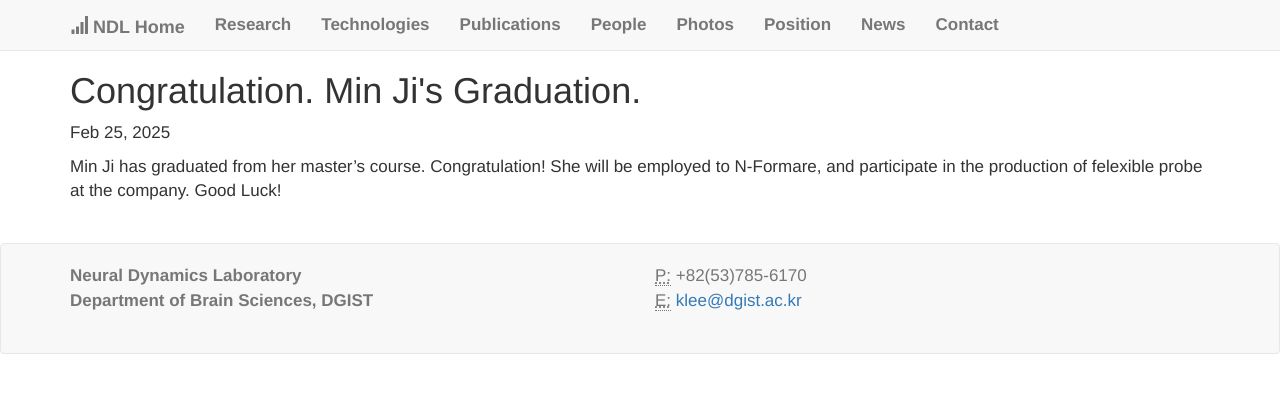
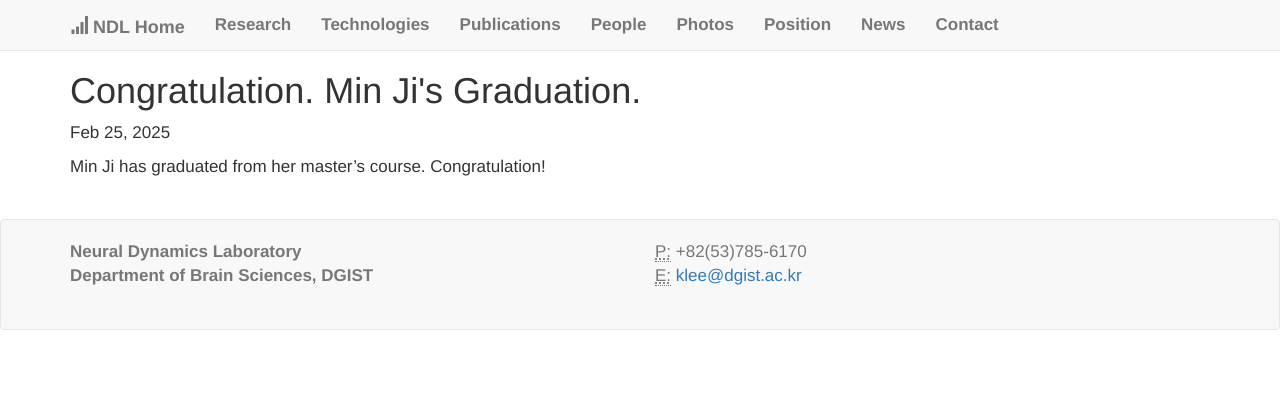
Before and after one commit to kleelab/kleelab.github.io, a Jekyll site: the page built from _posts/2025-02-14- Graduation.md, in a window 1280 px wide. Shown: the top 393 px of the page. Built offline with Jekyll 4.4.1, drawn with Linux system fonts in a browser that asks for light colours; nearby versions of some CDN libraries; a style sheet for code colours, icons or effects is not loaded.

Commit message:
Update 2025-02-14- Graduation.md

```diff
--- a/_posts/2025-02-14- Graduation.md
+++ b/_posts/2025-02-14- Graduation.md
@@ -4,4 +4,4 @@ title: Congratulation. Min Ji's Graduation.
 date:   2025-02-25
 excerpt:
 ---
-Min Ji has graduated from her master's course. Congratulation! She will be employed to N-Formare, and participate in the production of felexible probe at the company. Good Luck!
+Min Ji has graduated from her master's course. Congratulation!
```
